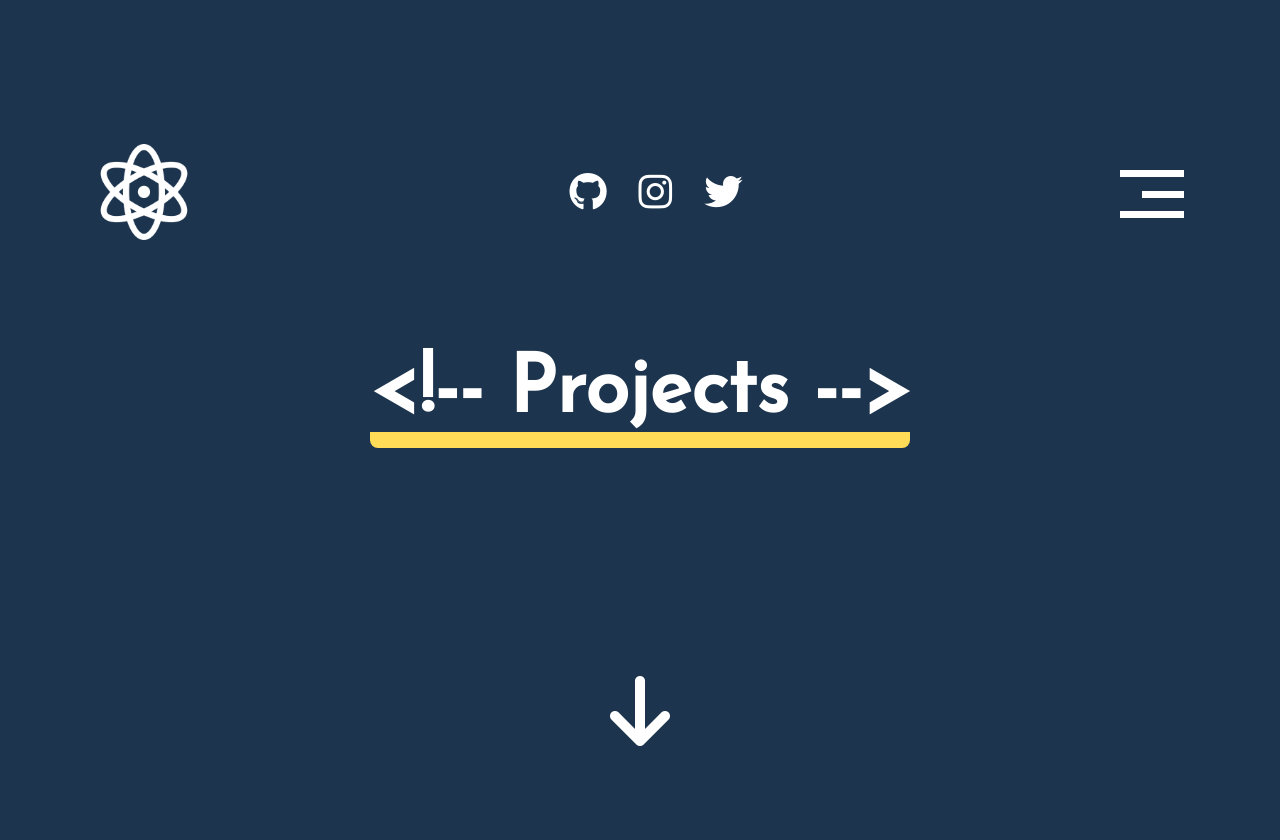
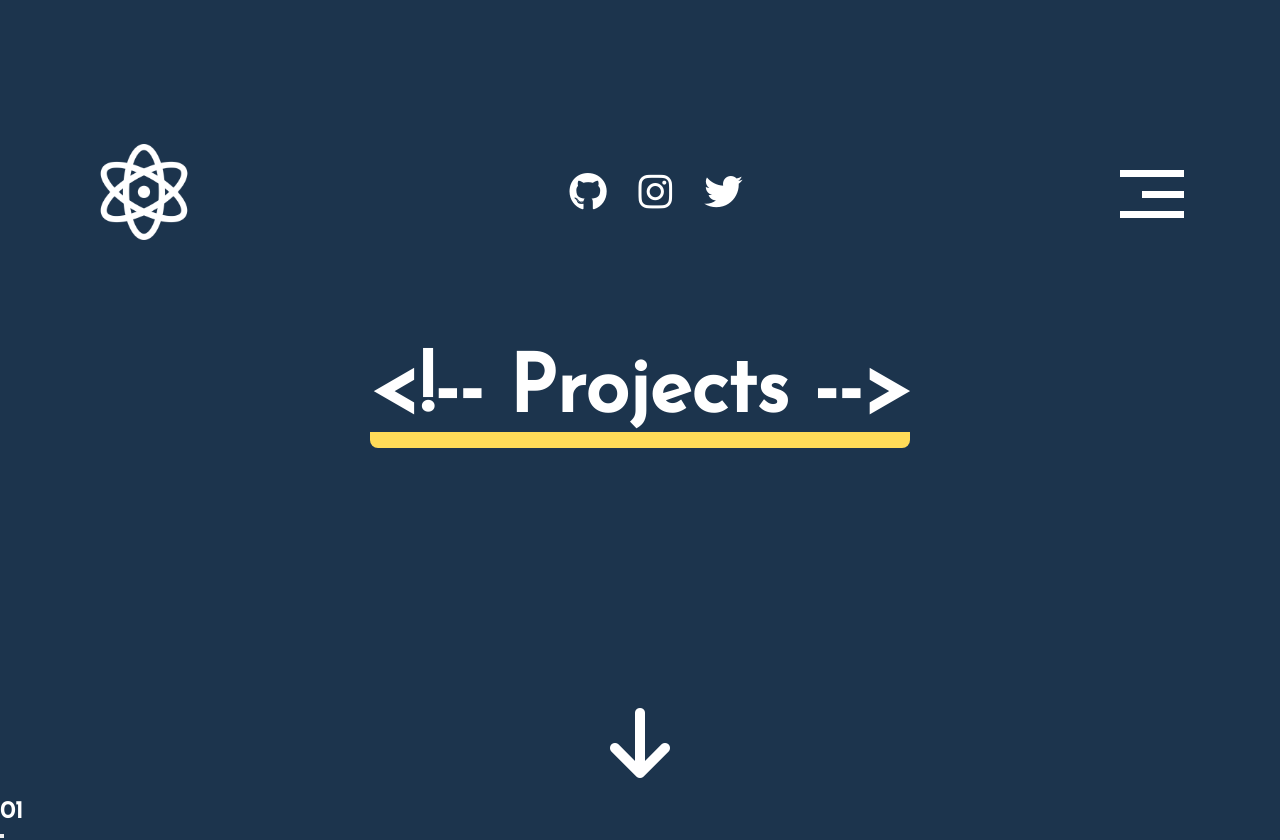
Before and after one commit to JeffleIncarnate/Dhruv-Website, a React (Vite) app: page /projects in a window 1280 px wide. Before the commit the page ends 800 px from the top, so only its background shows below. Built offline with nearby package versions, Linux system fonts and the light colour scheme.

Commit message:
Update: Unbreak the navbar

```diff
--- a/src/components/navbar/navbar.tsx
+++ b/src/components/navbar/navbar.tsx
@@ -7,12 +7,6 @@ import Logo from "../../assets/Logo_Light.png";
 
 export default function NavBar() {
   const [isNavShown, setIsNavShown] = useState(false);
-
-  let bar1 = document.getElementById("DHR__NavBar-Bars_Top");
-  let bar2 = document.getElementById("DHR__NavBar-Bars_Middle");
-  let bar3 = document.getElementById("DHR__NavBar-Bars_Bottom");
-
-  let entireNav = document.getElementById("DHR__NavBar-OnClick");
 
   return (
     <>
@@ -44,6 +38,12 @@ export default function NavBar() {
         <div
           className="DHR__NavBar-Bars"
           onClick={() => {
+            let bar1 = document.getElementById("DHR__NavBar-Bars_Top");
+            let bar2 = document.getElementById("DHR__NavBar-Bars_Middle");
+            let bar3 = document.getElementById("DHR__NavBar-Bars_Bottom");
+
+            let entireNav = document.getElementById("DHR__NavBar-OnClick");
+
             if (isNavShown) {
               entireNav!.style.width = "0vw";
               // Bar 1
--- /dev/null
+++ b/src/components/projectsMain/projectsmain.tsx
@@ -0,0 +1,13 @@
+import "./projectsmain.css";
+
+import DhruvBanking from "../../assets/Projects/DhruvBanking.png";
+
+import ProjectsShowAndGameShow from "../projectsShowAndGameShow/projectsShowAndGameShow";
+
+export default function ProjectsMain(props: any) {
+  return (
+    <main>
+      <ProjectsShowAndGameShow img={DhruvBanking} number="01" />
+    </main>
+  );
+}
--- /dev/null
+++ b/src/components/projectsShowAndGameShow/projectsShowAndGameShow.tsx
@@ -0,0 +1,10 @@
+import "./projectsShowAndGameShow.css";
+
+export default function ProjectsShowAndGameShow(props: any) {
+  return (
+    <div>
+      <h2>{props.number}</h2>
+      <button></button>
+    </div>
+  );
+}
--- a/src/components/splash/splashOthers/splashOthers.css
+++ b/src/components/splash/splashOthers/splashOthers.css
@@ -15,7 +15,7 @@
 .DHR__SplashOthers-Arrow {
   text-align: center;
   position: absolute;
-  bottom: 3rem;
+  bottom: 1rem;
 }
 
 .fa-arrow-down {
--- a/src/layouts/projects.tsx
+++ b/src/layouts/projects.tsx
@@ -1,5 +1,7 @@
 import NavBar from "../components/navbar/navbar";
 import SplashOthers from "../components/splash/splashOthers/splashOthers";
+import ProjectsMain from "../components/projectsMain/projectsmain";
+
 import { useEffect } from "react";
 
 export default function ProjectsPage() {
@@ -11,6 +13,7 @@ export default function ProjectsPage() {
     <>
       <NavBar />
       <SplashOthers h1="Projects" p="Some of my best projects" />
+      <ProjectsMain />
     </>
   );
 }
```
Also changed, not shown: src/assets/Projects/DhruvBanking.png (added), src/components/projectsMain/projectsmain.css (added), src/components/projectsShowAndGameShow/projectsShowAndGameShow.css (added).
